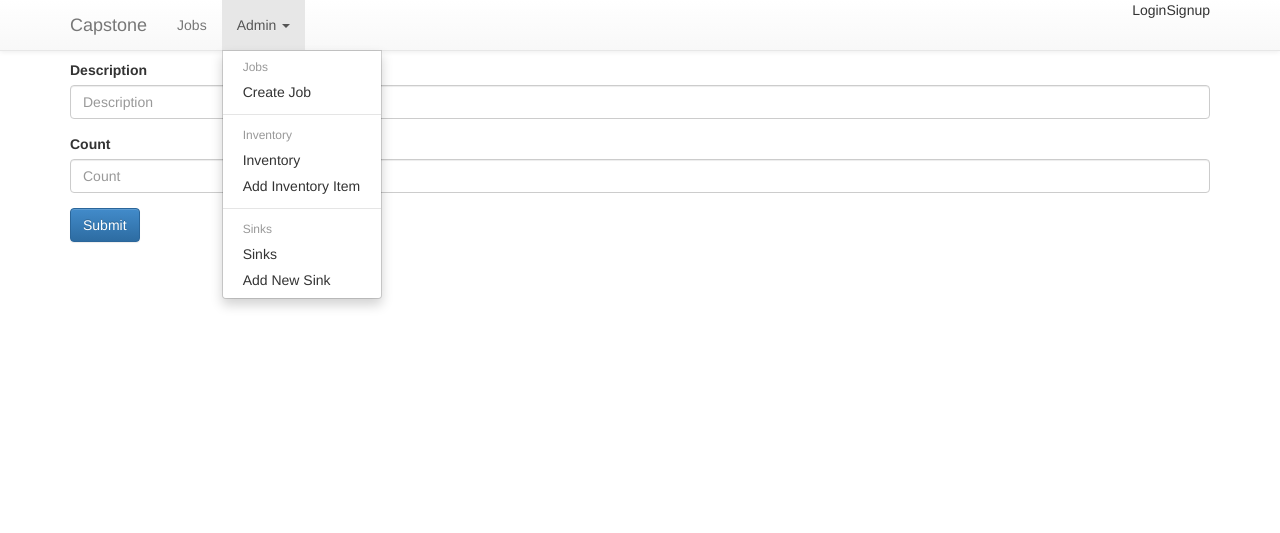
After one commit to mcastre1/UFSWDN-Capstone, a Flask app: template templates/pages/view_inventory_item.html in a window 1280 px wide, after a click on "Admin". The commit adds this page. Shown: the top 533 px of the page. Run offline with Flask 2, Linux system fonts and the light colour scheme; the template is opened without the code that fills it, so the values that code supplies are empty; some libraries are stand-ins or nearby versions.

Commit message:
Added abitlity to see and update inventory item.

```diff
--- a/app.py
+++ b/app.py
@@ -82,6 +82,24 @@ def delete_job(id):
 def inventory():
     return render_template('/pages/inventory.html', inventory=(item.format() for item in Inventory.query.all()))
 
+@app.route('/inventory/<int:id>', methods=["GET"])
+def view_inventory_item(id):
+    inventory_item = Inventory.query.get(int(id))
+    return render_template('/pages/view_inventory_item.html', inventory_item = inventory_item.format())
+
+@app.route('/inventory/<int:id>', methods=["POST"])
+def update_inventory_item(id):
+    form = request.form
+    count = int(form['count'])
+
+    inventory_item = Inventory.query.get(int(id))
+    inventory_item.count = count
+
+    inventory_item.update()
+
+    return redirect(url_for('inventory'))
+
+
 @app.route('/inventory/add', methods=["GET"])
 def add_inventory_item_form():
     return render_template('/pages/add_inventory_item.html')
@@ -99,6 +117,25 @@ def add_inventory_item():
 def sinks():
     return render_template('/pages/sinks.html', sinks=(sink.format() for sink in Sink.query.all()))
 
+@app.route('/sinks/<int:id>', methods=["GET"])
+def view_sink(id):
+    sink = Sink.query.get(int(id))
+
+    return render_template('/pages/view_sink.html', sink=sink.format())
+
+@app.route('/sinks/<int:id>', methods=["POST"])
+def update_sink(id):
+    form = request.form
+    sink = Sink.query.get(int(id))
+
+    description = form['description']
+
+    sink.description = description
+
+    sink.update()
+
+    return redirect(url_for('sinks'))
+
 @app.route('/sinks/add', methods=["GET"])
 def add_sink_form():
     return render_template('/pages/add_sink.html')
--- a/models.py
+++ b/models.py
@@ -104,6 +104,7 @@ class Inventory(db.Model):
         return {
             'id' : self.id,
             'sink_id' : self.sink_id,
+            'description' : self.sink.format()['description'],
             'count' : self.count
         }
 
--- a/templates/layouts/main.html
+++ b/templates/layouts/main.html
@@ -65,13 +65,13 @@
 
                 <li class="divider"></li>
                 <li class="dropdown-header">Inventory</li>
-                <li><a a href="{{ url_for('inventory') }}">Inventory</a></li>
-                <li><a>Add Inventory Item</a></li>
+                <li><a href="{{ url_for('inventory') }}">Inventory</a></li>
+                <li><a href="{{ url_for('add_inventory_item_form') }}">Add Inventory Item</a></li>
 
                 <li class="divider"></li>
                 <li class="dropdown-header">Sinks</li>
-                <li><a a href="{{ url_for('sinks') }}">Sinks</a></li>
-                <li><a>Add New Sink</a></li>
+                <li><a href="{{ url_for('sinks') }}">Sinks</a></li>
+                <li><a href="{{ url_for('add_sink_form') }}">Add New Sink</a></li>
               </ul>
             </li>
           </ul>
--- /dev/null
+++ b/templates/pages/view_inventory_item.html
@@ -0,0 +1,19 @@
+{% extends 'layouts/main.html' %}
+{% block title %}Create a Job{% endblock %}
+{% block content %}
+<form class="needs-validation" method="POST">
+    <div class="form-group">
+        <label for="description">Description</label>
+        <input type="text" class="form-control" id="description" name="description"
+            placeholder="Description" value="{{inventory_item.description}}" required>
+    </div>
+    <div class="form-group">
+        <label for="count">Count</label>
+        <input type="text" class="form-control" id="count"
+        value="{{inventory_item.count}}" name="count" placeholder="Count" required>
+    </div>
+
+    <button type="submit" class="btn btn-primary">Submit</button>
+</form>
+
+{% endblock %}
```
Also changed, not shown: templates/pages/view_sink.html (added, +14 -0 lines).
